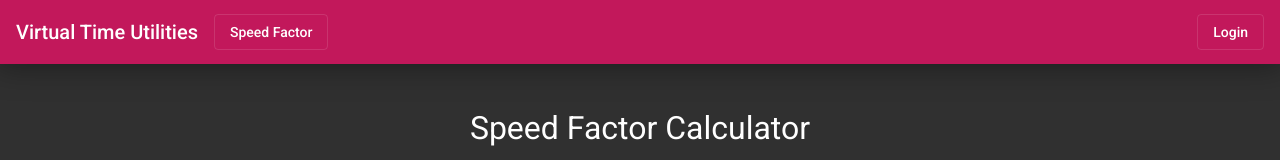
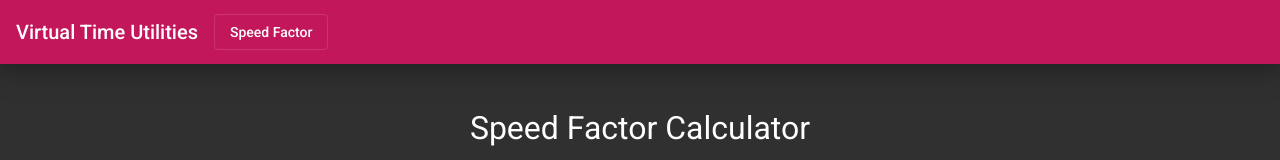
Before and after one commit to CoffeelessProgrammer/virtual-time-utilities, an Angular app: page /public/speed-factor in a window 1280 px wide. Shown: the top 160 px of the page. Built offline with nearby package versions, Linux system fonts and the light colour scheme; what @ngx-loading-bar/router would draw is missing.

Commit message:
Removed login button from navbar. Route still exists.

```diff
--- a/src/app/public/layout/navigation-bar/navigation-bar.component.html
+++ b/src/app/public/layout/navigation-bar/navigation-bar.component.html
@@ -5,6 +5,8 @@
             <span>Virtual Time Utilities</span>
         </div>
         <div class="flex-fill d-flex justify-content-between">
+
+            <!-- Navbar left side -->
             <div>
                 <!-- Absolute Path -->
                 <!-- <a mat-button routerLink="/home">Test</a> -->
@@ -12,8 +14,10 @@
                 <!-- Relative Paths -->
                 <a mat-stroked-button [routerLink]="['speed-factor']">Speed Factor</a>
             </div>
+
+            <!-- Navbar right side -->
             <div>
-                <a mat-stroked-button [routerLink]="['login']">Login</a>
+                <!-- <a mat-stroked-button [routerLink]="['login']">Login</a> -->
             </div>
         </div>
 
```
